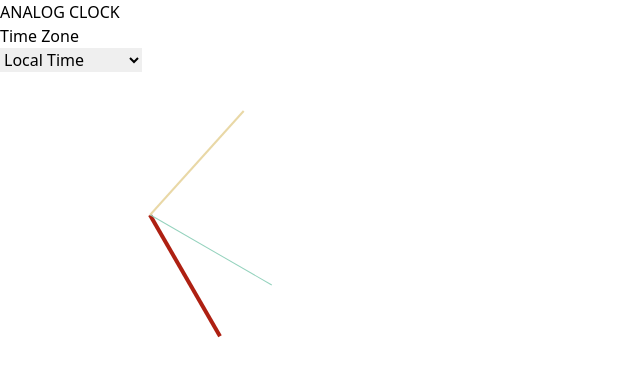
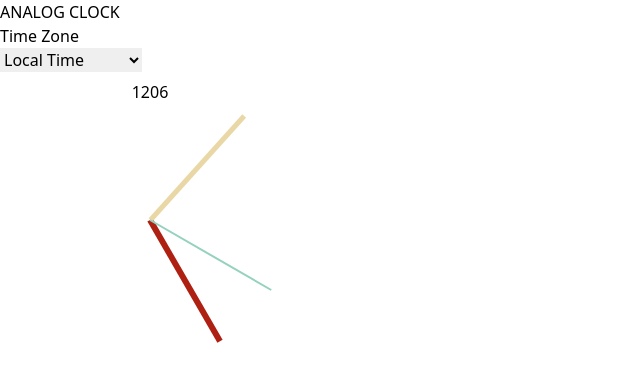
Before and after one commit to ribhugautam/analogclock, a Next.js app: page / in a window 1280 px wide. Shown: the top 380 px of the page, without its empty margins (0-640 px from the left). Built offline with nearby package versions, Linux system fonts and the light colour scheme.

Commit message:
Added details

```diff
--- a/src/app/globals.css
+++ b/src/app/globals.css
@@ -4,26 +4,16 @@
 
 .hand {
   height: 140px;
-  width: 4px;
-  transform-origin: center bottom;
+  width: 6px;
+  transform-origin: bottom;
   transform: rotate(0deg);
   position: absolute;
 }
 
-.clock {
-  background-color: #001219;
-  height: 100vh;
-  display: flex;
-  align-items: center;
-  justify-content: center;
-  color: white;
-}
-
 .clock__face {
-  border: 3px solid white;
+  border: 8px solid white;
   width: 300px;
   height: 300px;
-  border-radius: 50%;
   display: flex;
   align-items: flex-start;
   justify-content: center;
@@ -36,11 +26,11 @@
 
 .hand--minutes {
   background: #e9d8a6;
-  width: 2px;
+  width: 5px;
 }
 
 .hand--seconds {
   background: #94d2bd;
-  width: 1px;
+  width: 2px;
   transform: rotate(360deg);
 }
--- a/src/app/page.js
+++ b/src/app/page.js
@@ -8,7 +8,7 @@ export default function Home() {
     const date = new Date();
 
     const time = Intl.DateTimeFormat("en-US", {
-      timeZone: timeZone,
+      timeZone: timeZone === "UTC" ? undefined : timeZone,
       hour: "numeric",
       minute: "numeric",
       second: "numeric",
@@ -38,15 +38,12 @@ export default function Home() {
 
   return (
     <div className="h-screen bg-black w-screen flex flex-col items-center gap-10 p-10 justify-center">
-
-      <h1 className="text-white font-bold text-3xl" >ANALOG CLOCK</h1>
-
+      <h1 className="text-white font-bold text-3xl">ANALOG CLOCK</h1>
       <div className="flex flex-col gap-2 justify-center items-center">
         <h3 className="text-white font-bold">Time Zone</h3>
-
         <select
           onChange={(e) => setTimeZone(e.target.value)}
-          className="text-black px-2 rounded-xl"
+          className="text-black text-center px-4 focus:outline-none py-1 rounded-xl"
         >
           <option value="UTC">Local Time</option>
           <option value="Europe/Andorra">Europe/Andorra</option>
@@ -56,10 +53,13 @@ export default function Home() {
         </select>
       </div>
 
-      <div className="clock__face">
-        <div id="hour" className="hand hand--hours" />
-        <div id="minutes" className="hand hand--minutes" />
-        <div id="seconds" className="hand hand--seconds" />
+      <div className="clock__face rounded-full">
+        <div className="aspect-square h-6 absolute Fmx-auto z-10 bottom-0 top-0 my-auto bg-white rounded-full " />
+        <h3 className="text-white text-2xl font-bold ">12</h3>
+        <h3 className="text-white font-bold text-2xl bottom-0 absolute ">06</h3>
+        <div id="hour" className="hand hand--hours rounded-full" />
+        <div id="minutes" className="hand hand--minutes rounded-full" />
+        <div id="seconds" className="hand hand--seconds rounded-full" />
       </div>
     </div>
   );
```
